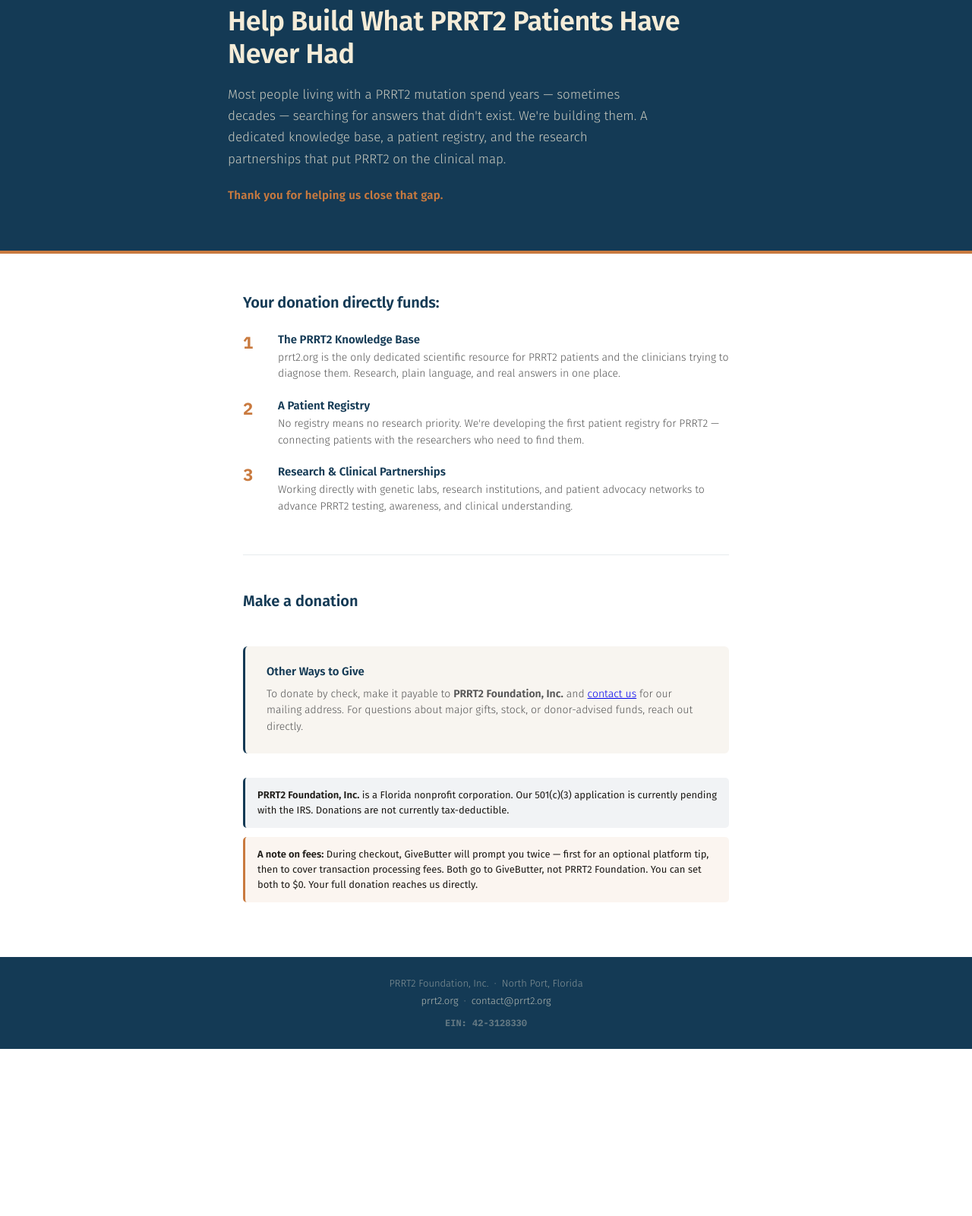
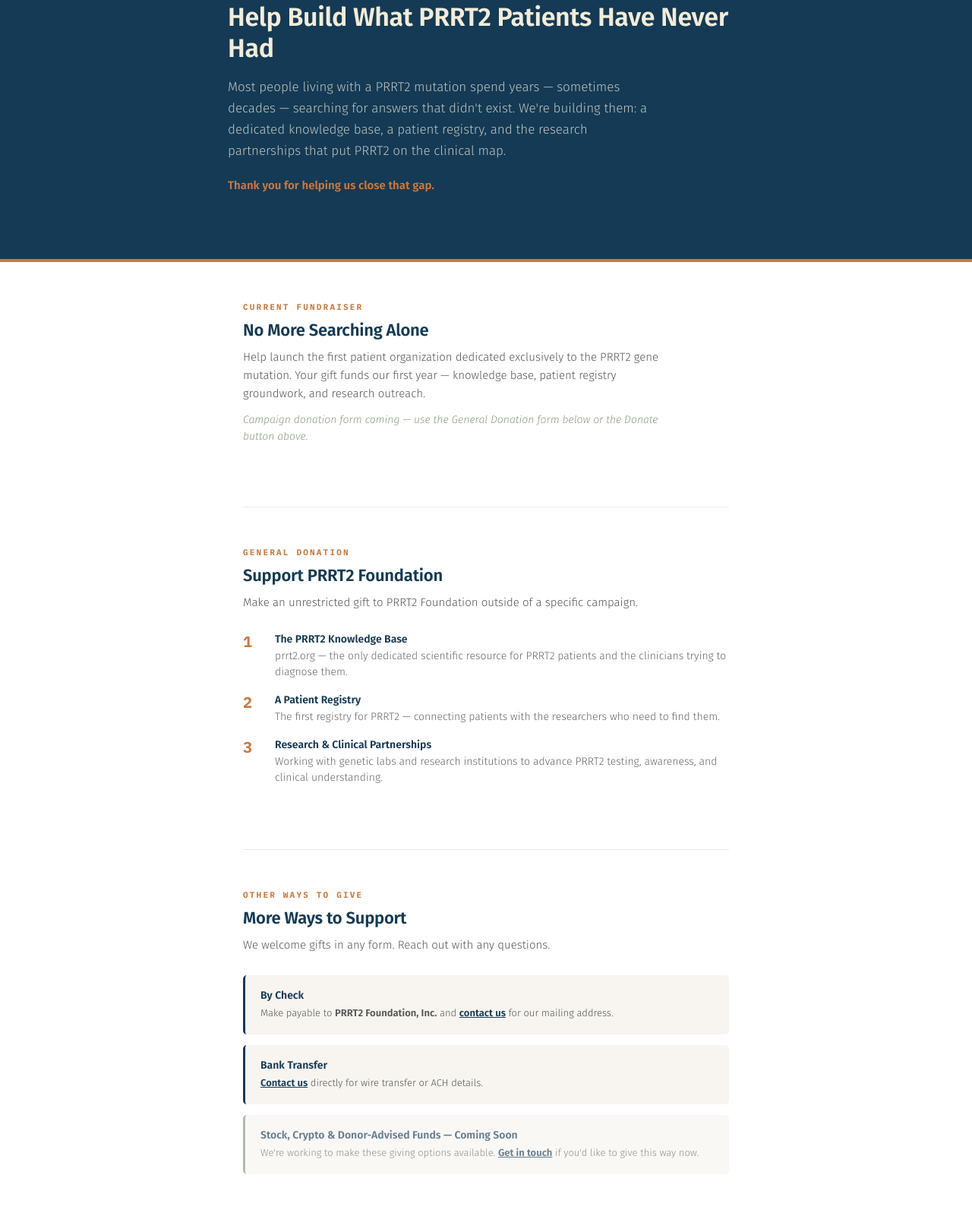
Before and after one commit to PRRT2/donate, a plain HTML site: page index.html in a window 1280 px wide. Shown: the part 126-1727 px from the top of the page at 76% size. Before the commit the page ends 1507 px from the top, so only its background shows below. Drawn offline with Linux system fonts and the light colour scheme; a script that the page names is missing.

Commit message:
Add files via upload

```diff
--- a/index.html
+++ b/index.html
@@ -4,225 +4,77 @@
   <meta charset="UTF-8">
   <meta name="viewport" content="width=device-width, initial-scale=1.0">
   <title>Donate — PRRT2 Foundation</title>
-  <meta name="description" content="Help build the patient resources, research advocacy, and infrastructure the PRRT2 community has never had.">
-
+  <meta name="description" content="Support PRRT2 Foundation — building the patient resources, research advocacy, and infrastructure this diagnosis has never had.">
   <link href="https://fonts.googleapis.com/css2?family=IBM+Plex+Mono:wght@700&family=Fira+Sans:ital,wght@0,300;0,400;0,600;1,300&display=swap" rel="stylesheet">
+  <!-- GiveButter widget library -->
   <script async src="https://widgets.givebutter.com/latest.umd.cjs?acct=IATApnVysOzTBNYW&p=other"></script>
 
   <style>
     * { margin: 0; padding: 0; box-sizing: border-box; }
-
-    body {
-      font-family: 'Fira Sans', sans-serif;
-      background: #ffffff;
-      color: #1E1B17;
-      min-height: 100vh;
-      display: flex;
-      flex-direction: column;
-    }
-
+    body { font-family: 'Fira Sans', sans-serif; background: #ffffff; color: #1E1B17; min-height: 100vh; display: flex; flex-direction: column; }
     .top-bar { height: 4px; background: #C97A3F; }
-
-    header {
-      background: #143A55;
-      padding: 18px 40px;
-      display: flex;
-      align-items: center;
-      justify-content: space-between;
-      flex-wrap: wrap;
-      gap: 12px;
-    }
-    .wordmark {
-      font-family: 'IBM Plex Mono', monospace;
-      font-weight: 700;
-      font-size: 24px;
-      letter-spacing: 0.04em;
-      text-decoration: none;
-      line-height: 1;
-    }
+    header { background: #143A55; padding: 18px 40px; display: flex; align-items: center; justify-content: space-between; flex-wrap: wrap; gap: 12px; }
+    .wordmark { font-family: 'IBM Plex Mono', monospace; font-weight: 700; font-size: 24px; letter-spacing: 0.04em; text-decoration: none; line-height: 1; }
     .wordmark .prrt { color: #F4ECD8; }
     .wordmark .two  { color: #C97A3F; }
-    .wordmark-sub {
-      display: block;
-      font-family: 'Fira Sans', sans-serif;
-      font-weight: 300;
-      font-size: 10px;
-      color: rgba(244,236,216,0.5);
-      letter-spacing: 0.42em;
-      text-transform: uppercase;
-      margin-top: 3px;
-    }
-    .back-link {
-      font-size: 13px;
-      color: rgba(244,236,216,0.6);
-      text-decoration: none;
-    }
+    .wordmark-sub { display: block; font-family: 'Fira Sans', sans-serif; font-weight: 300; font-size: 10px; color: rgba(244,236,216,0.5); letter-spacing: 0.42em; text-transform: uppercase; margin-top: 3px; }
+    .back-link { font-size: 13px; color: rgba(244,236,216,0.6); text-decoration: none; }
     .back-link:hover { color: #F4ECD8; }
 
-    /* Hero */
-    .hero {
-      background: #143A55;
-      padding: 56px 40px 64px;
-      border-bottom: 4px solid #C97A3F;
-    }
+    .hero { background: #143A55; padding: 52px 40px 60px; border-bottom: 4px solid #C97A3F; }
     .hero-inner { max-width: 680px; margin: 0 auto; }
+    .hero h1 { font-weight: 600; font-size: 34px; color: #F4ECD8; line-height: 1.2; margin-bottom: 16px; letter-spacing: -0.01em; }
+    .hero p { font-weight: 300; font-size: 17px; color: rgba(244,236,216,0.78); line-height: 1.65; margin-bottom: 22px; max-width: 560px; }
+    .thankyou { font-weight: 600; font-size: 15px; color: #C97A3F; }
 
-    .hero h1 {
-      font-family: 'Fira Sans', sans-serif;
-      font-weight: 600;
-      font-size: 36px;
-      color: #F4ECD8;
-      line-height: 1.2;
-      margin-bottom: 18px;
-      letter-spacing: -0.01em;
-    }
-    .hero p {
-      font-family: 'Fira Sans', sans-serif;
-      font-weight: 300;
-      font-size: 17px;
-      color: rgba(244,236,216,0.8);
-      line-height: 1.65;
-      margin-bottom: 24px;
-      max-width: 560px;
-    }
-    .thankyou {
-      font-family: 'Fira Sans', sans-serif;
-      font-weight: 600;
-      font-size: 15px;
-      color: #C97A3F;
-      letter-spacing: 0.02em;
-    }
+    .page-inner { flex: 1; max-width: 720px; width: 100%; margin: 0 auto; padding: 0 40px 72px; }
 
-    /* Main */
-    main {
-      flex: 1;
-      max-width: 720px;
-      width: 100%;
-      margin: 0 auto;
-      padding: 52px 40px 72px;
-    }
+    section { padding: 52px 0; border-bottom: 1px solid rgba(20,58,85,0.1); }
+    section:last-of-type { border-bottom: none; }
+    .section-label { font-family: 'IBM Plex Mono', monospace; font-weight: 700; font-size: 11px; color: #C97A3F; letter-spacing: 0.2em; text-transform: uppercase; margin-bottom: 10px; }
+    section h2 { font-weight: 600; font-size: 22px; color: #143A55; margin-bottom: 10px; letter-spacing: -0.01em; }
+    section > p { font-weight: 300; font-size: 15px; color: #555; line-height: 1.6; margin-bottom: 28px; max-width: 560px; }
 
-    /* What you fund */
-    .funding-section { margin-bottom: 52px; }
-    .funding-section h2 {
-      font-family: 'Fira Sans', sans-serif;
-      font-weight: 600;
-      font-size: 20px;
-      color: #143A55;
-      margin-bottom: 28px;
-      letter-spacing: -0.01em;
-    }
-    .funding-items { display: flex; flex-direction: column; gap: 22px; }
-    .funding-item {
-      display: flex;
-      gap: 18px;
-      align-items: flex-start;
-    }
-    .funding-num {
-      font-family: 'IBM Plex Mono', monospace;
-      font-weight: 700;
-      font-size: 22px;
-      color: #C97A3F;
-      line-height: 1;
-      flex-shrink: 0;
-      padding-top: 2px;
-      width: 28px;
-    }
-    .funding-text strong {
-      display: block;
-      font-weight: 600;
-      font-size: 15px;
-      color: #143A55;
-      margin-bottom: 4px;
-    }
-    .funding-text p {
-      font-weight: 300;
-      font-size: 14px;
-      color: #555;
-      line-height: 1.55;
-    }
+    /* Goal bar sits above the widget */
+    .goal-wrap { margin-bottom: 24px; }
+    givebutter-goal-bar { display: block; }
 
-    /* Divider */
-    .divider {
-      height: 1px;
-      background: rgba(20,58,85,0.1);
-      margin: 48px 0;
-    }
+    /* Widget */
+    givebutter-widget { display: block; }
 
-    /* Widget section */
-    .widget-section h2 {
-      font-family: 'Fira Sans', sans-serif;
-      font-weight: 600;
-      font-size: 20px;
-      color: #143A55;
-      margin-bottom: 24px;
-    }
+    /* Funding items */
+    .funding-items { display: flex; flex-direction: column; gap: 18px; margin-bottom: 32px; }
+    .funding-item { display: flex; gap: 16px; align-items: flex-start; }
+    .funding-num { font-family: 'IBM Plex Mono', monospace; font-weight: 700; font-size: 20px; color: #C97A3F; line-height: 1; flex-shrink: 0; width: 26px; padding-top: 2px; }
+    .funding-text strong { display: block; font-weight: 600; font-size: 14px; color: #143A55; margin-bottom: 3px; }
+    .funding-text p { font-weight: 300; font-size: 14px; color: #666; line-height: 1.5; }
 
     /* Other ways */
-    .other-ways {
-      margin-top: 48px;
-      padding: 24px 28px;
-      background: #f8f5f0;
-      border-radius: 6px;
-      border-left: 3px solid #143A55;
-    }
-    .other-ways h3 {
-      font-weight: 600;
-      font-size: 15px;
-      color: #143A55;
-      margin-bottom: 10px;
-    }
-    .other-ways p {
-      font-weight: 300;
-      font-size: 14px;
-      color: #555;
-      line-height: 1.55;
-    }
+    .ways-grid { display: flex; flex-direction: column; gap: 14px; }
+    .way-item { padding: 18px 20px; background: #f8f5f0; border-radius: 5px; border-left: 3px solid #143A55; }
+    .way-item h4 { font-weight: 600; font-size: 14px; color: #143A55; margin-bottom: 5px; }
+    .way-item p { font-weight: 300; font-size: 13px; color: #555; line-height: 1.55; }
+    .way-item a { color: #143A55; font-weight: 600; }
+    .way-soon { border-left-color: #889B82; opacity: 0.65; }
 
     /* Notices */
-    .notices { margin-top: 32px; display: flex; flex-direction: column; gap: 12px; }
-    .notice {
-      padding: 13px 16px;
-      border-radius: 5px;
-      font-size: 13px;
-      line-height: 1.55;
-    }
+    .notices { display: flex; flex-direction: column; gap: 10px; margin-top: 44px; }
+    .notice { padding: 13px 16px; border-radius: 5px; font-size: 13px; line-height: 1.55; }
     .notice strong { font-weight: 600; }
-    .notice-info {
-      background: rgba(20,58,85,0.06);
-      border-left: 3px solid #143A55;
-    }
-    .notice-warning {
-      background: rgba(201,122,63,0.08);
-      border-left: 3px solid #C97A3F;
-    }
+    .notice-info { background: rgba(20,58,85,0.06); border-left: 3px solid #143A55; }
+    .notice-warning { background: rgba(201,122,63,0.08); border-left: 3px solid #C97A3F; }
 
-    /* Footer */
-    footer {
-      background: #143A55;
-      padding: 24px 40px;
-      text-align: center;
-    }
-    footer p {
-      font-family: 'Fira Sans', sans-serif;
-      font-weight: 300;
-      font-size: 13px;
-      color: rgba(244,236,216,0.5);
-      line-height: 1.7;
-    }
+    footer { background: #143A55; padding: 24px 40px; text-align: center; }
+    footer p { font-weight: 300; font-size: 13px; color: rgba(244,236,216,0.5); line-height: 1.7; }
     footer a { color: rgba(244,236,216,0.7); text-decoration: none; }
     footer a:hover { color: #F4ECD8; }
-    footer .ein {
-      font-family: 'IBM Plex Mono', monospace;
-      font-size: 12px;
-      color: rgba(244,236,216,0.35);
-    }
+    .ein { font-family: 'IBM Plex Mono', monospace; font-size: 12px; color: rgba(244,236,216,0.3); margin-top: 6px; }
 
     @media (max-width: 600px) {
       header { padding: 16px 20px; }
-      .hero { padding: 40px 20px 48px; }
-      .hero h1 { font-size: 28px; }
-      main { padding: 40px 20px 56px; }
+      .hero { padding: 38px 20px 44px; }
+      .hero h1 { font-size: 26px; }
+      .page-inner { padding: 0 20px 56px; }
     }
   </style>
 </head>
@@ -241,67 +93,95 @@
 <div class="hero">
   <div class="hero-inner">
     <h1>Help Build What PRRT2 Patients Have Never Had</h1>
-    <p>Most people living with a PRRT2 mutation spend years — sometimes decades — searching for answers that didn't exist. We're building them. A dedicated knowledge base, a patient registry, and the research partnerships that put PRRT2 on the clinical map.</p>
+    <p>Most people living with a PRRT2 mutation spend years — sometimes decades — searching for answers that didn't exist. We're building them: a dedicated knowledge base, a patient registry, and the research partnerships that put PRRT2 on the clinical map.</p>
     <div class="thankyou">Thank you for helping us close that gap.</div>
+    <div style="margin-top: 28px;">
+      <givebutter-widget id="LZoyrl"></givebutter-widget>
+    </div>
   </div>
 </div>
 
-<main>
+<div class="page-inner">
 
-  <div class="funding-section">
-    <h2>Your donation directly funds:</h2>
+  <!-- SECTION 1: CURRENT FUNDRAISER -->
+  <section>
+    <div class="section-label">Current Fundraiser</div>
+    <h2>No More Searching Alone</h2>
+    <p>Help launch the first patient organization dedicated exclusively to the PRRT2 gene mutation. Your gift funds our first year — knowledge base, patient registry groundwork, and research outreach.</p>
+    <p style="font-size:14px; color:#889B82; margin-top: -16px; font-style: italic;">Campaign donation form coming — use the General Donation form below or the Donate button above.</p>
+  </section>
+
+  <!-- SECTION 2: GENERAL DONATION -->
+  <section>
+    <div class="section-label">General Donation</div>
+    <h2>Support PRRT2 Foundation</h2>
+    <p>Make an unrestricted gift to PRRT2 Foundation outside of a specific campaign.</p>
+
     <div class="funding-items">
       <div class="funding-item">
         <div class="funding-num">1</div>
         <div class="funding-text">
           <strong>The PRRT2 Knowledge Base</strong>
-          <p>prrt2.org is the only dedicated scientific resource for PRRT2 patients and the clinicians trying to diagnose them. Research, plain language, and real answers in one place.</p>
+          <p>prrt2.org — the only dedicated scientific resource for PRRT2 patients and the clinicians trying to diagnose them.</p>
         </div>
       </div>
       <div class="funding-item">
         <div class="funding-num">2</div>
         <div class="funding-text">
           <strong>A Patient Registry</strong>
-          <p>No registry means no research priority. We're developing the first patient registry for PRRT2 — connecting patients with the researchers who need to find them.</p>
+          <p>The first registry for PRRT2 — connecting patients with the researchers who need to find them.</p>
         </div>
       </div>
       <div class="funding-item">
         <div class="funding-num">3</div>
         <div class="funding-text">
           <strong>Research &amp; Clinical Partnerships</strong>
-          <p>Working directly with genetic labs, research institutions, and patient advocacy networks to advance PRRT2 testing, awareness, and clinical understanding.</p>
+          <p>Working with genetic labs and research institutions to advance PRRT2 testing, awareness, and clinical understanding.</p>
         </div>
       </div>
     </div>
-  </div>
 
-  <div class="divider"></div>
+    <givebutter-widget id="gJRdP7"></givebutter-widget>
+  </section>
 
-  <div class="widget-section">
-    <h2>Make a donation</h2>
-    <givebutter-widget id="prrt2"></givebutter-widget>
-  </div>
+  <!-- SECTION 3: OTHER WAYS TO GIVE -->
+  <section>
+    <div class="section-label">Other Ways to Give</div>
+    <h2>More Ways to Support</h2>
+    <p>We welcome gifts in any form. Reach out with any questions.</p>
 
-  <div class="other-ways">
-    <h3>Other Ways to Give</h3>
-    <p>To donate by check, make it payable to <strong>PRRT2 Foundation, Inc.</strong> and <a href="https://prrt2.org/resources/contact">contact us</a> for our mailing address. For questions about major gifts, stock, or donor-advised funds, reach out directly.</p>
-  </div>
+    <div class="ways-grid">
+      <div class="way-item">
+        <h4>By Check</h4>
+        <p>Make payable to <strong>PRRT2 Foundation, Inc.</strong> and <a href="https://prrt2.org/resources/contact">contact us</a> for our mailing address.</p>
+      </div>
+      <div class="way-item">
+        <h4>Bank Transfer</h4>
+        <p><a href="https://prrt2.org/resources/contact">Contact us</a> directly for wire transfer or ACH details.</p>
+      </div>
+      <div class="way-item way-soon">
+        <h4>Stock, Crypto &amp; Donor-Advised Funds — Coming Soon</h4>
+        <p>We're working to make these giving options available. <a href="https://prrt2.org/resources/contact">Get in touch</a> if you'd like to give this way now.</p>
+      </div>
+    </div>
+  </section>
 
+  <!-- Notices -->
   <div class="notices">
     <div class="notice notice-info">
       <strong>PRRT2 Foundation, Inc.</strong> is a Florida nonprofit corporation. Our 501(c)(3) application is currently pending with the IRS. Donations are not currently tax-deductible.
     </div>
     <div class="notice notice-warning">
-      <strong>A note on fees:</strong> During checkout, GiveButter will prompt you twice — first for an optional platform tip, then to cover transaction processing fees. Both go to GiveButter, not PRRT2 Foundation. You can set both to $0. Your full donation reaches us directly.
+      <strong>A note on GiveButter fees:</strong> During checkout, GiveButter will prompt you twice — first for an optional platform tip, then to cover transaction processing fees. Both go to GiveButter, not PRRT2 Foundation. You can set both to $0. Your full donation reaches us directly.
     </div>
   </div>
 
-</main>
+</div>
 
 <footer>
   <p>PRRT2 Foundation, Inc. &nbsp;·&nbsp; North Port, Florida<br>
   <a href="https://prrt2.org">prrt2.org</a> &nbsp;·&nbsp; <a href="mailto:contact@prrt2.org">contact@prrt2.org</a></p>
-  <p class="ein" style="margin-top:8px;">EIN: 42-3128330</p>
+  <p class="ein">EIN: 42-3128330</p>
 </footer>
 
 </body>
```
